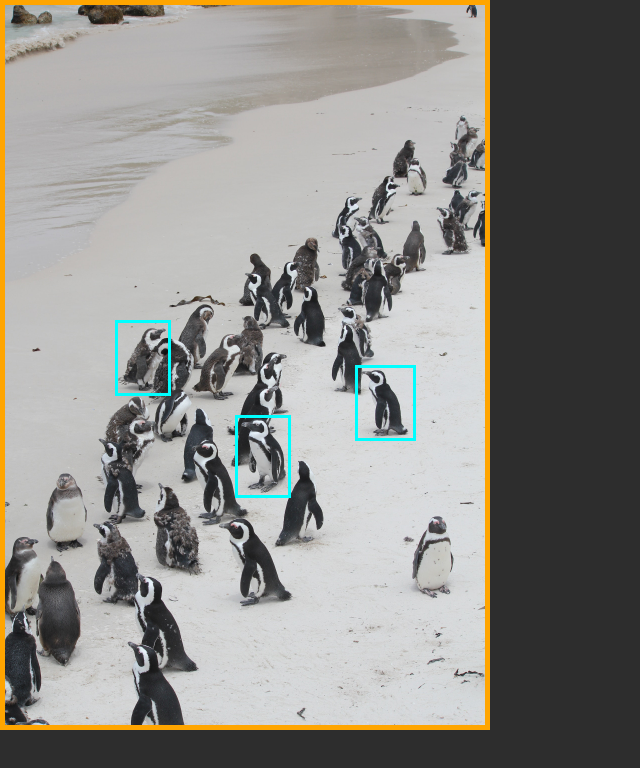
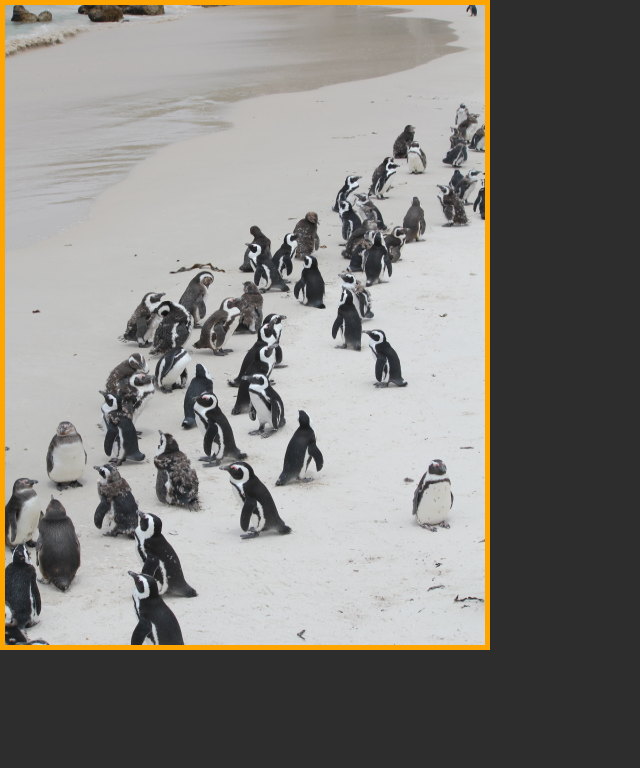
Before and after one commit to man7788/photo-tagging-app, a React (Create React App) app: page / in a window 1280 px wide. Shown: the top 768 px of the page, without its empty margins (0-640 px from the left). Built offline with nearby package versions, Linux system fonts and the light colour scheme; the HTML template or start-up script is replaced by a standard one.

Commit message:
Refactor Dropdown component

```diff
--- a/src/App.css
+++ b/src/App.css
@@ -1,67 +1,44 @@
 .App {
   border: 5px solid orange;
-  color: whitesmoke;
   position: relative;
   width: 480px;
-  height: 720px;
+  height: 640px;
   cursor: pointer;
   background-image: url(./images/penguins.jpg);
-  background-size: 480px 720px;
+  background-size: 480px 640px;
 }
 
-.menu {
-  font-size: 1.5rem;
-  position: absolute;
-}
-
-ul {
-  border: 3px solid magenta;
-  background: royalblue;
-  list-style-type: none;
-  padding: 0.5rem;
-  margin: 0;
-}
-
-li {
-  padding: 0.5rem;
-}
-
-li:hover {
-  background-color: orchid;
-  cursor: pointer;
-}
-
-.box {
-  border: 3px solid magenta;
-  position: absolute;
-  width: 50px;
-  height: 50px;
-}
-
-#one,
-#two,
-#three {
+#peter,
+#sam,
+#eric {
   border: 3px solid cyan;
   position: absolute;
 }
 
-#one {
+#peter {
   width: 50px;
   height: 70px;
   top: 315px;
   left: 110px;
 }
 
-#two {
+#sam {
   width: 50px;
   height: 77px;
   top: 410px;
   left: 230px;
 }
 
-#three {
+#eric {
   width: 55px;
   height: 70px;
   top: 360px;
   left: 350px;
 }
+
+#p-score,
+#s-score,
+#e-score {
+  /* color: darkcyan; */
+  font-size: 4rem;
+}
--- a/src/App.js
+++ b/src/App.js
@@ -1,7 +1,8 @@
 import { useState, useEffect } from 'react';
 import './App.css';
+import Dropdown from './components/Dropdown';
 
-function App() {
+const App = () => {
   const [top, setTop] = useState();
   const [left, setLeft] = useState();
   const [display, setDisplay] = useState('none');
@@ -9,6 +10,11 @@ function App() {
   const [cursor, setCursor] = useState('pointer');
   const [target, setTarget] = useState('placeholder');
   const [hide, setHide] = useState('block');
+  const [score, setScore] = useState({
+    peter: 'darkcyan',
+    sam: 'darkcyan',
+    eric: 'darkcyan',
+  });
 
   const clickPicture = (e) => {
     setLeft(e.pageX);
@@ -30,6 +36,9 @@ function App() {
 
     if (re.test(e.target.innerText)) {
       setTarget('found: ' + target);
+      const newObj = { ...score };
+      newObj[target] = 'grey';
+      setScore(newObj);
     }
   };
 
@@ -63,32 +72,34 @@ function App() {
       onClick={pop ? clickPicture : clickMenu}
       style={{ cursor: cursor }}
     >
-      <div className="menu" style={styles.menuStyle}>
-        <ul onClick={clickMenu}>
-          <li>One</li>
-          <li>Two</li>
-          <li>Three</li>
-        </ul>
-      </div>
-      <div className="box" style={styles.boxStyle}></div>
-      <div
-        id="one"
+      <Dropdown clickMenu={clickMenu} styles={styles} />
+      {/* <div
+        id="peter"
         onClick={pop ? clickTarget : clickPicture}
         style={{ display: hide }}
       ></div>
       <div
-        id="two"
+        id="sam"
         onClick={pop ? clickTarget : clickPicture}
         style={{ display: hide }}
       ></div>
       <div
-        id="three"
+        id="eric"
         onClick={pop ? clickTarget : clickPicture}
         style={{ display: hide }}
       ></div>
+      <div id="p-score" style={{ color: score.peter }}>
+        Peter
+      </div>
+      <div id="s-score" style={{ color: score.sam }}>
+        Sam
+      </div>
+      <div id="e-score" style={{ color: score.eric }}>
+        Eric
+      </div> */}
     </div>
   );
-}
+};
 
 export default App;
 
--- /dev/null
+++ b/src/components/Dropdown.js
@@ -0,0 +1,19 @@
+import '../styles/Dropdown.css';
+
+const Dropdown = ({ clickMenu, styles }) => {
+  const { menuStyle, boxStyle } = styles;
+
+  return (
+    <div className="Dropdown">
+      <div className="menu" style={menuStyle}>
+        <ul onClick={clickMenu}>
+          <li>Peter</li>
+          <li>Sam</li>
+          <li>Eric</li>
+        </ul>
+      </div>
+      <div className="box" style={boxStyle}></div>
+    </div>
+  );
+};
+export default Dropdown;
--- /dev/null
+++ b/src/styles/Dropdown.css
@@ -0,0 +1,29 @@
+.menu {
+  font-size: 1.5rem;
+  position: absolute;
+}
+
+ul {
+  border: 3px solid magenta;
+  background: royalblue;
+  color: whitesmoke;
+  list-style-type: none;
+  padding: 0.5rem;
+  margin: 0;
+}
+
+li {
+  padding: 0.5rem;
+}
+
+li:hover {
+  background-color: orchid;
+  cursor: pointer;
+}
+
+.box {
+  border: 3px solid magenta;
+  position: absolute;
+  width: 50px;
+  height: 50px;
+}
```
